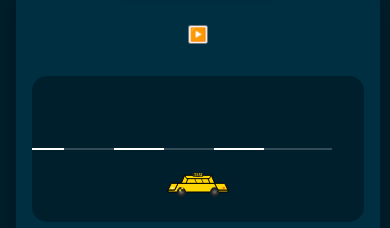
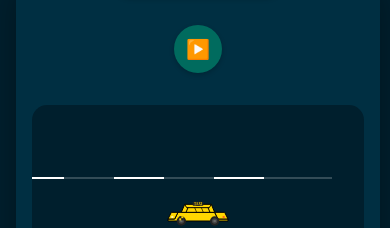
Before and after one commit to CxMadeIt/easy-riders, a plain HTML site: page index.html in a window 390 px wide. Shown: the part 301-529 px from the top of the page. Drawn offline with Linux system fonts and the light colour scheme.

Commit message:
Increased play button size

```diff
--- a/style.css
+++ b/style.css
@@ -385,6 +385,29 @@ body {
   margin: 2rem 0;
 }
 
+.audio-btn {
+  background: var(--primary-color);
+  border: none;
+  border-radius: 50%;
+  width: 3.5rem;
+  height: 3.5rem;
+  cursor: pointer;
+  display: flex;
+  align-items: center;
+  justify-content: center;
+  transition: var(--transition);
+  box-shadow: 0 2px 5px rgba(0,0,0,0.2);
+}
+
+.audio-icon {
+  font-size: 1.4rem;
+}
+
+.audio-btn:hover {
+  transform: scale(1.1);
+  background: var(--primary-dark);
+}
+
 .audio-message {
   position: absolute;
   top: -2rem;
@@ -413,6 +436,15 @@ body {
 
 /* Mobile responsive adjustments */
 @media (max-width: 768px) {
+  .audio-btn {
+    width: 3rem;
+    height: 3rem;
+  }
+
+  .audio-icon {
+    font-size: 1.2rem;
+  }
+
   .audio-controls {
     margin: 1.5rem 0;
   }
```
